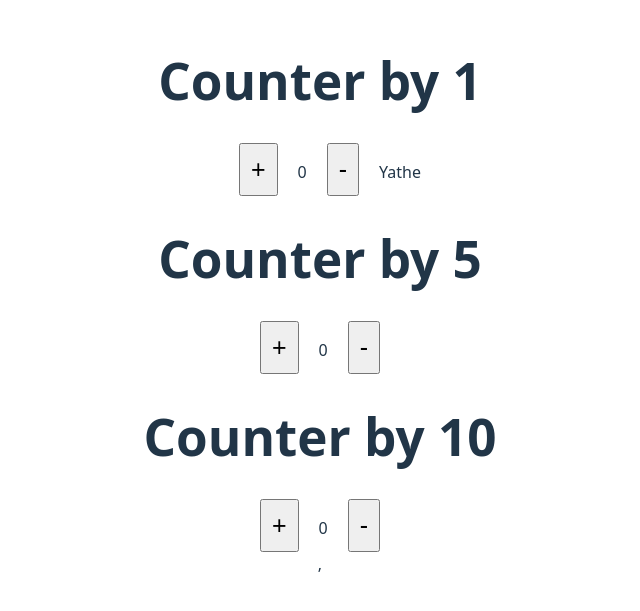
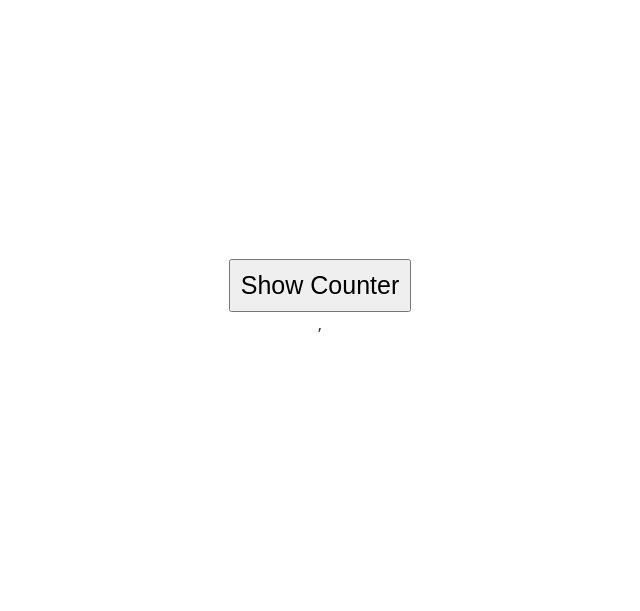
Before and after one commit to Yatheswar546/React, a React (Vite) app: page / in a window 1280 px wide. Shown: the part 103-714 px from the top of the page, without its empty margins (320-960 px from the left). Built offline with nearby package versions, Linux system fonts and the light colour scheme.

Commit message:
ConditionalRendering-updated-1

```diff
--- a/src/App.jsx
+++ b/src/App.jsx
@@ -9,22 +9,15 @@ import './App.css'
 
 // import Counter from './concepts/03. Hooks/Counter'
 
-import Counter from './concepts/04. Props/Counter'
+// import Counter from './concepts/04. Props/Counter'
+
+import ToggleCounter from './concepts/05. ConditionalRendering/ConditionalRendering';
 
 function App() {
 
   return (
     <>
-
-      <h1>Counter by 1</h1>
-      <Counter diff={1} name={"Yathe"} />
-
-      <h1>Counter by 5</h1>
-      <Counter diff={5} />
-
-      <h1>Counter by 10</h1>
-      <Counter diff={10} />
-
+      <ToggleCounter />
     </>
   )
 }
--- a/src/concepts/05. ConditionalRendering/ConditionalRendering.jsx
+++ b/src/concepts/05. ConditionalRendering/ConditionalRendering.jsx
@@ -1,5 +1,5 @@
 import { useState } from 'react';
-import Counter from '../4.Props/Counter'
+import Counter from '../04. Props/Counter';
 
 export default function ToggleCounter() {
     const [showCounter, setShowCounter] = useState(false);
```
Also changed, not shown: running-notes.txt, src/concepts/05. ConditionalRendering/README.md (added), src/concepts/05. ConditionalRendering/notes.txt (deleted).
